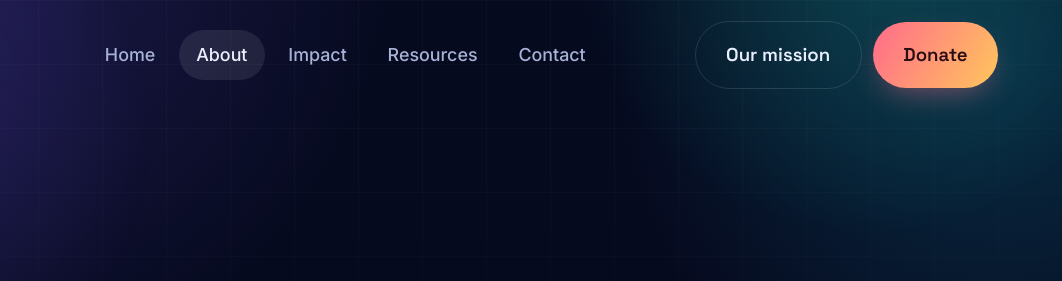
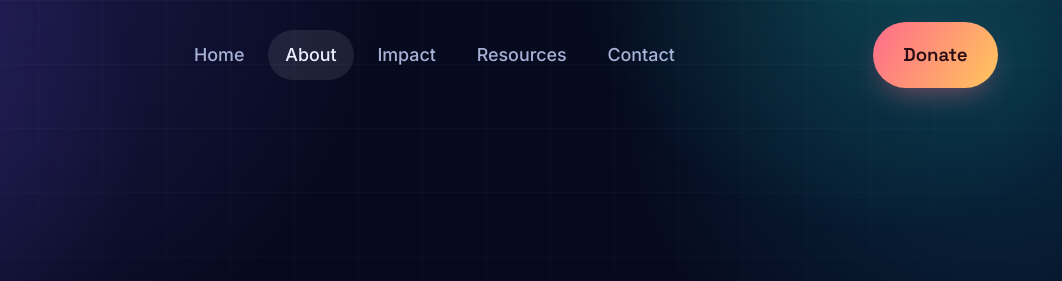
Before and after one commit to thegenerationtrust/website, a plain HTML site: page about.html in a window 1280 px wide. Shown: the top 281 px of the page, 218-1280 px from the left. Drawn offline with Linux system fonts and the light colour scheme; a script that the page names is missing.

Commit message:
Remove "Our mission" button from navigation across multiple pages

```diff
--- a/about.html
+++ b/about.html
@@ -29,7 +29,6 @@
         <a href="contact.html">Contact</a>
       </nav>
       <div class="nav-cta">
-        <a href="about.html" class="btn btn--ghost">Our mission</a>
         <a class="btn btn--warm" data-jg-donate-button data-linkId="7vqxyhbx3l" data-marketCode="GB" data-linkType="givingCheckout">Donate</a>
         <button class="nav-toggle" aria-label="Toggle menu" aria-expanded="false"><span></span></button>
       </div>
```
Also changed, not shown: contact.html (+0 -1 lines), donate.html (+0 -1 lines), impact.html (+0 -1 lines), index.html (+0 -1 lines), resources.html (+0 -1 lines), thankyou.html (+0 -1 lines).
